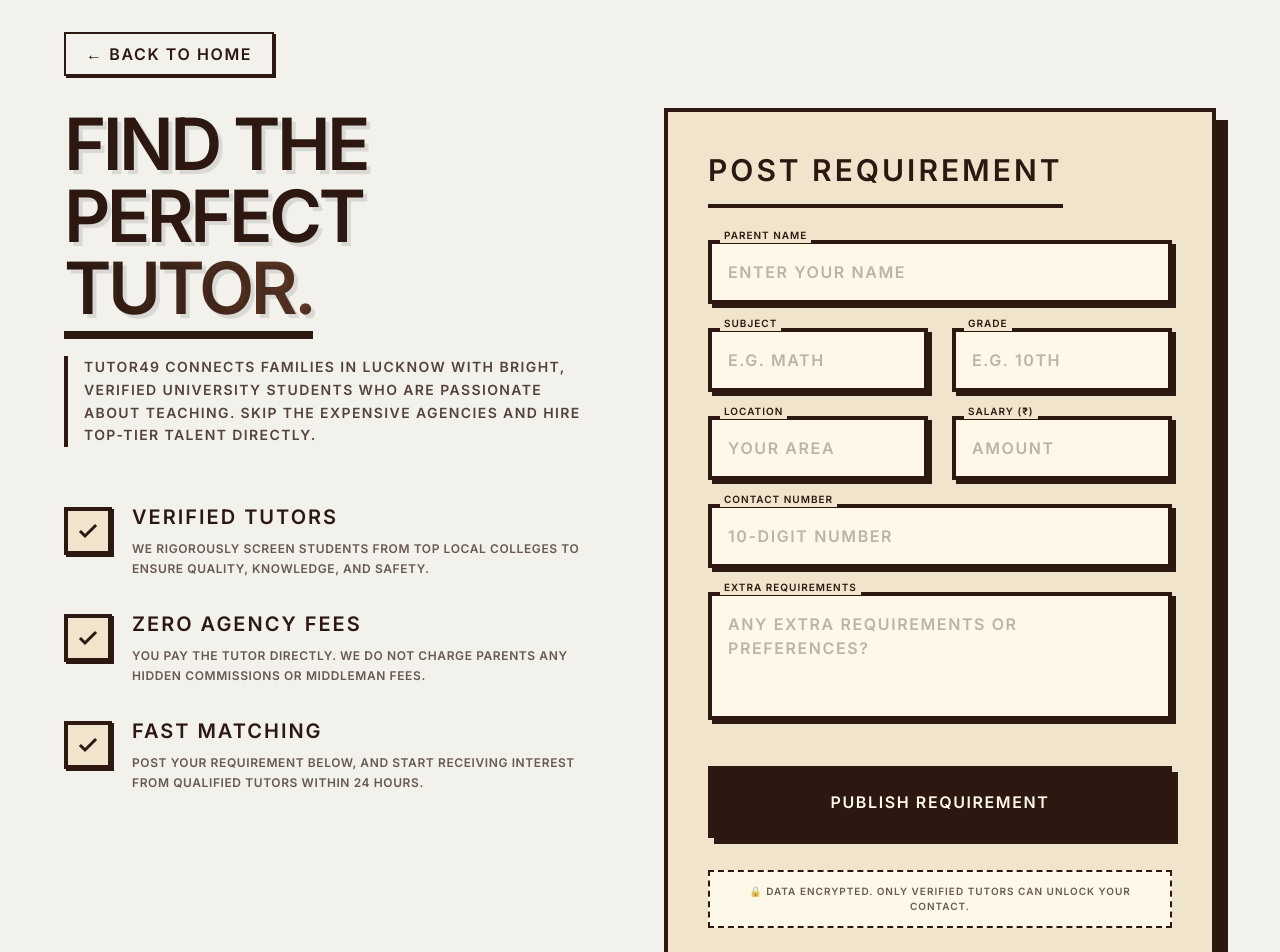
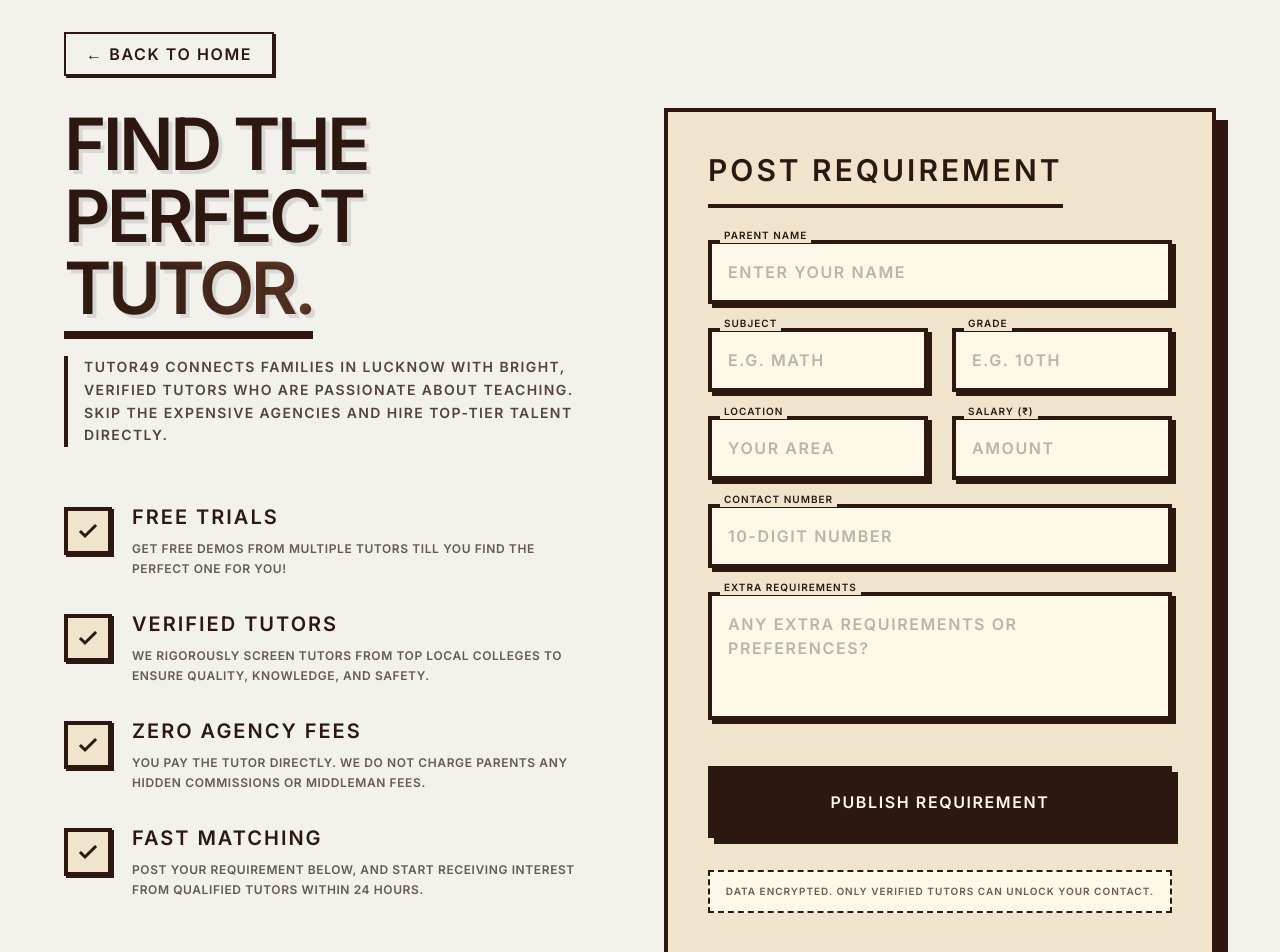
Before and after one commit to Amaan225/Luminous-Classes-Frontend, a React (Vite) app: page /parent in a window 1280 px wide. Shown: the top 952 px of the page. Built offline with nearby package versions, Linux system fonts and the light colour scheme; a web font is replaced by a local one.

Commit message:
updated parent portal

```diff
--- a/src/pages/ParentPortal.jsx
+++ b/src/pages/ParentPortal.jsx
@@ -107,10 +107,20 @@
               FIND THE <br/> PERFECT <span className="text-transparent bg-clip-text bg-gradient-to-r from-[#2C1810] to-[#5c3726] border-b-8 border-[#2C1810]">TUTOR.</span>
             </h1>
             <p className="text-sm font-bold uppercase tracking-widest text-[#2C1810]/80 leading-relaxed border-l-4 border-[#2C1810] pl-4">
-              Tutor49 connects families in Lucknow with bright, verified university students who are passionate about teaching. Skip the expensive agencies and hire top-tier talent directly.
+              Tutor49 connects families in Lucknow with bright, verified tutors who are passionate about teaching. Skip the expensive agencies and hire top-tier talent directly.
             </p>
 
             <div className="space-y-8 pt-6">
+              {/* Feature 4 (NEW) */}
+              <div className="flex items-start">
+                <div className="flex-shrink-0 mt-1 bg-[#f0e4cc] p-2 border-4 border-[#2C1810] shadow-[2px_2px_0px_rgba(44,24,16,1)]">
+                  <svg className="w-6 h-6 text-[#2C1810]" fill="none" stroke="currentColor" viewBox="0 0 24 24"><path strokeLinecap="square" strokeLinejoin="miter" strokeWidth="3" d="M5 13l4 4L19 7"></path></svg>
+                </div>
+                <div className="ml-5">
+                  <h4 className="text-xl font-black uppercase tracking-widest text-[#2C1810]">Free Trials</h4>
+                  <p className="text-[#2C1810]/70 mt-2 text-xs font-bold uppercase tracking-wider leading-relaxed">GET FREE DEMOS FROM MULTIPLE TUTORS TILL YOU FIND THE PERFECT ONE FOR YOU!</p>
+                </div>
+              </div>
               {/* Feature 1 */}
               <div className="flex items-start">
                 <div className="flex-shrink-0 mt-1 bg-[#f0e4cc] p-2 border-4 border-[#2C1810] shadow-[2px_2px_0px_rgba(44,24,16,1)]">
@@ -118,7 +128,7 @@
                 </div>
                 <div className="ml-5">
                   <h4 className="text-xl font-black uppercase tracking-widest text-[#2C1810]">Verified Tutors</h4>
-                  <p className="text-[#2C1810]/70 mt-2 text-xs font-bold uppercase tracking-wider leading-relaxed">We rigorously screen students from top local colleges to ensure quality, knowledge, and safety.</p>
+                  <p className="text-[#2C1810]/70 mt-2 text-xs font-bold uppercase tracking-wider leading-relaxed">We rigorously screen tutors from top local colleges to ensure quality, knowledge, and safety.</p>
                 </div>
               </div>
 
@@ -143,6 +153,9 @@
                   <p className="text-[#2C1810]/70 mt-2 text-xs font-bold uppercase tracking-wider leading-relaxed">Post your requirement below, and start receiving interest from qualified tutors within 24 hours.</p>
                 </div>
               </div>
+
+
+
             </div>
           </div>
 
@@ -219,7 +232,7 @@
 
               <div className="bg-[#FDF8E7] border-2 border-dashed border-[#2C1810] p-3 text-center mt-2">
                 <p className="text-[10px] font-black uppercase tracking-widest text-[#2C1810]/70">
-                  🔒 Data encrypted. Only verified tutors can unlock your contact.
+                   Data encrypted. Only verified tutors can unlock your contact.
                 </p>
               </div>
             </form>
```
